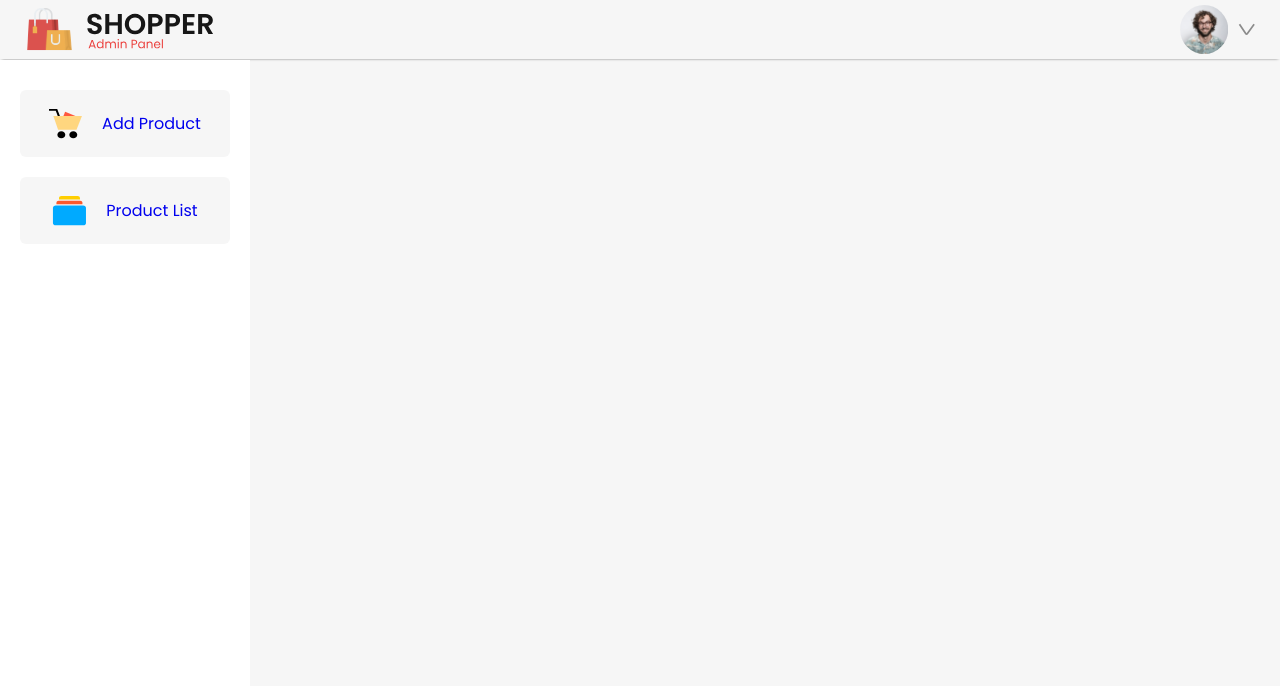
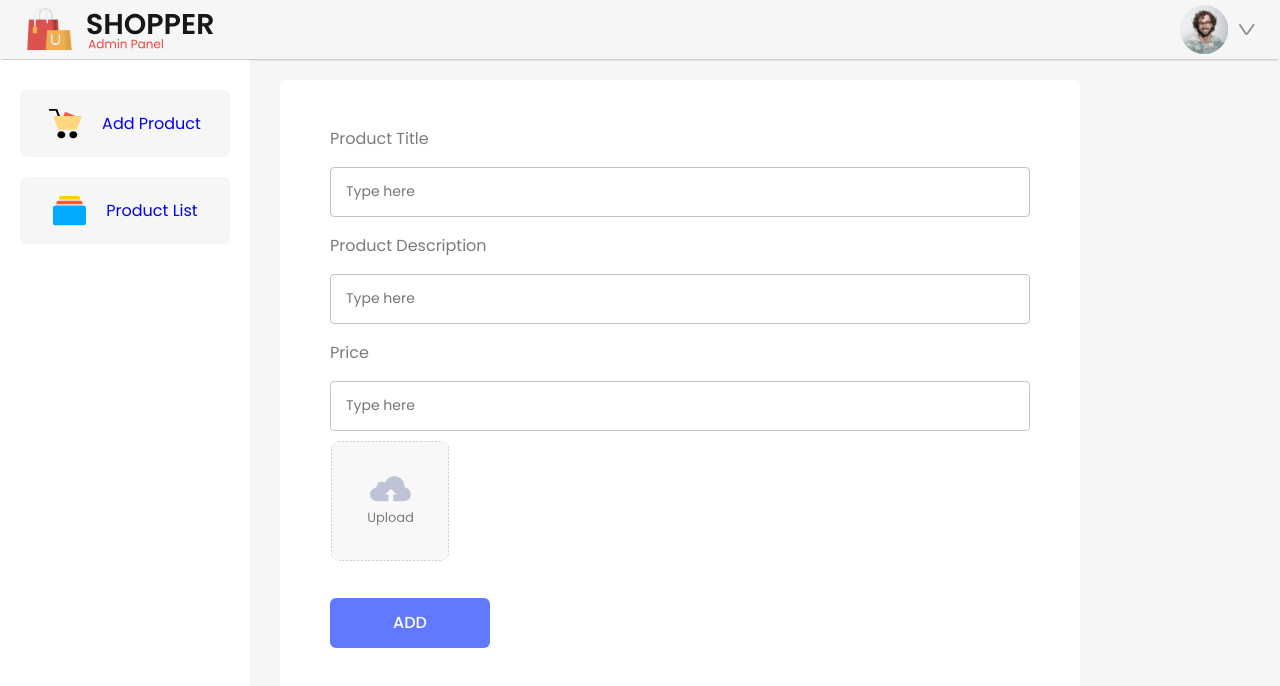
Before and after one commit to ericpo1sh/nostalgiafy, a React (Vite) app in the folder admin/: page /addproduct in a window 1280 px wide. Shown: the top 686 px of the page. Built offline with nearby package versions, Linux system fonts and the light colour scheme.

Commit message:
admin panel almost complete, having trouble with image upload

```diff
--- a/admin/src/Components/AddProduct/AddProduct.css
+++ b/admin/src/Components/AddProduct/AddProduct.css
@@ -0,0 +1,63 @@
+.add-product{
+  box-sizing: border-box;
+  width: 100%;
+  max-width: 800px;
+  padding: 30px 50px;
+  margin: 20px 30px;
+  border-radius: 6px;
+  background: white;
+}
+
+.addproduct-itemfield{
+  width: 100%;
+  color: #7b7b7b;
+  font-size: 16px;
+}
+
+.addproduct-itemfield input{
+  box-sizing: border-box;
+  width: 100%;
+  height: 50px;
+  border-radius: 4px;
+  padding-left: 15px;
+  border: 1px solid #c3c3c3;
+  outline: none;
+  color: #7b7b7b;
+  font-family: 'Poppins';
+  font-size: 14px;
+}
+
+.addproduct-price{
+  display: flex;
+  gap: 40px;
+}
+
+.addproduct-thumbnail-img{
+  height: 120px;
+  width: 120px;
+  border-radius: 10px;
+  object-fit: contain;
+  margin: 10px 0px;
+}
+
+.addproduct-btn{
+  margin-top: 20px;
+  width: 160px;
+  height: 50px;
+  border-radius: 6px;
+  background: #6079ff;
+  border: none;
+  cursor: pointer;
+  color: white;
+  font-size: 16px;
+  font-weight: 500;
+  font-family: 'Poppins';
+}
+
+@media(max-width:800px){
+  .add-product{
+    width: auto;
+    padding: 30px;
+    margin: 20px;
+  }
+}
--- a/admin/src/Components/AddProduct/AddProduct.jsx
+++ b/admin/src/Components/AddProduct/AddProduct.jsx
@@ -1,9 +1,32 @@
 import React from 'react'
+import './AddProduct.css'
+import upload_area from '../../assets/upload_area.svg'
 
 const AddProduct = () => {
+
   return (
-    <div>
-
+    <div className='add-product'>
+      <div className="addproduct-itemfield">
+        <p>Product Title</p>
+        <input type="text" name='name' placeholder='Type here' />
+      </div>
+      <div className="addproduct-itemfield">
+        <p>Product Description</p>
+        <input type="text" name='description' placeholder='Type here' />
+      </div>
+      <div className="addproduct-price">
+        <div className="addproduct-itemfield">
+          <p>Price</p>
+          <input type="text" name="price" placeholder='Type here' />
+        </div>
+      </div>
+      <div className="addproduct-itemfield">
+        <label htmlFor='file-input'>
+          <img src={upload_area} className='addproduct-thumbnail-img' alt="" />
+        </label>
+        <input type="file" name='image' id='file-input' hidden/>
+      </div>
+      <button className='addproduct-btn'>ADD</button>
     </div>
   )
 }
--- /dev/null
+++ b/admin/src/Components/ListProduct/ListProduct.jsx
@@ -0,0 +1,12 @@
+import React from 'react'
+import './ListProduct.css'
+
+const ListProduct = () => {
+  return (
+    <div className='list-product'>
+
+    </div>
+  )
+}
+
+export default ListProduct
--- a/admin/src/Pages/Admin/Admin.css
+++ b/admin/src/Pages/Admin/Admin.css
@@ -0,0 +1,9 @@
+.admin{
+  display: flex;
+}
+
+@media(max-width:800px){
+  .admin{
+    flex-direction: column;
+  }
+}
--- a/admin/src/Pages/Admin/Admin.jsx
+++ b/admin/src/Pages/Admin/Admin.jsx
@@ -1,11 +1,18 @@
 import React from 'react'
 import './Admin.css'
 import Sidebar from '../../Components/Sidebar/Sidebar'
+import { Routes,Route} from 'react-router-dom'
+import AddProduct from '../../Components/AddProduct/AddProduct'
+import ListProduct from '../../Components/ListProduct/ListProduct'
 
 const Admin = () => {
   return (
     <div className='admin'>
       <Sidebar/>
+      <Routes>
+        <Route path='/addproduct' element={<AddProduct/>}/>
+        <Route path='/listproduct' element={<ListProduct/>}/>
+      </Routes>
     </div>
   )
 }
```
Also changed, not shown: admin/src/Components/ListProduct/ListProduct.css (added).
